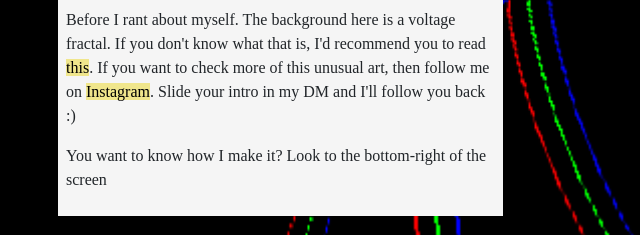
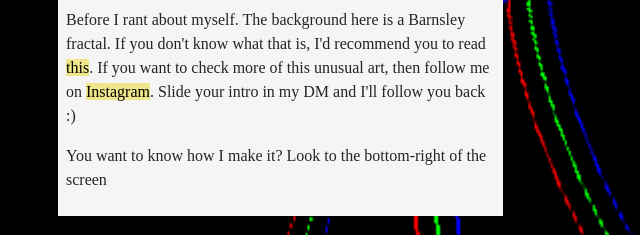
Before and after one commit to KanishkKaran/profile, a plain HTML site: page index.html in a window 1280 px wide. Shown: the top 235 px of the page, 27-667 px from the left. Drawn offline with nearby package versions, Linux system fonts and the light colour scheme; a web font is replaced by a local one.

Commit message:
Update index.html

```diff
--- a/index.html
+++ b/index.html
@@ -36,7 +36,7 @@
             <div class="col-sm-5">
 
               <div class="description-box">
-                <p>Before I rant about myself. The background here is a voltage fractal. If you don't know what that is, I'd recommend you to read <a href="http://fractalfoundation.org/fractivities/WhatIsaFractal-1pager.pdf">this</a>. If you want to check more of this unusual art, then follow me on <a href="https://www.instagram.com/kanishkkaran/">Instagram</a>. Slide your intro in my DM and I'll follow you back :)</p>
+                <p>Before I rant about myself. The background here is a Barnsley fractal. If you don't know what that is, I'd recommend you to read <a href="http://fractalfoundation.org/fractivities/WhatIsaFractal-1pager.pdf">this</a>. If you want to check more of this unusual art, then follow me on <a href="https://www.instagram.com/kanishkkaran/">Instagram</a>. Slide your intro in my DM and I'll follow you back :)</p>
                 <p>You want to know how I make it? Look to the bottom-right of the screen</p>
               </div>
 
```
